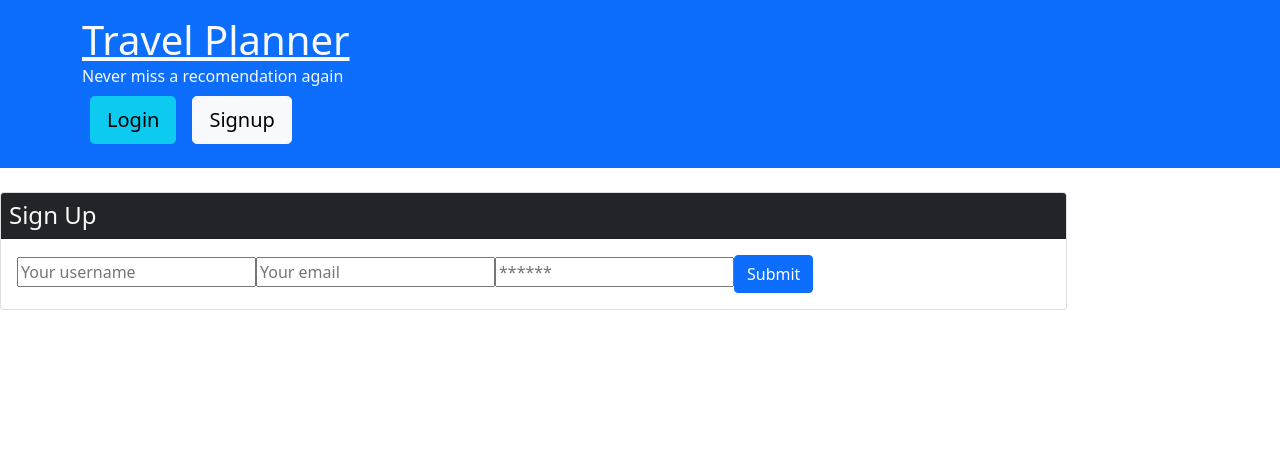
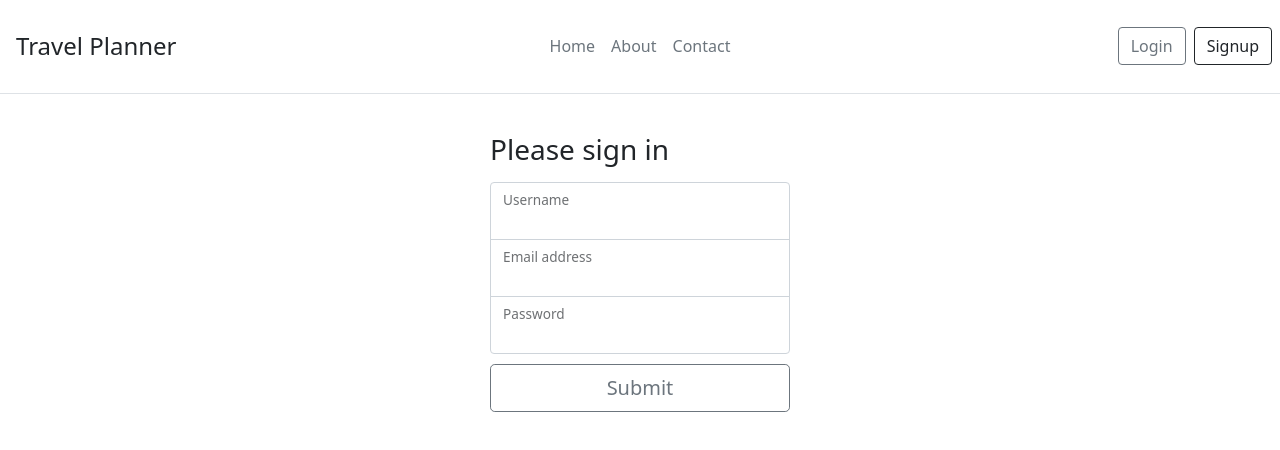
Before and after one commit to jgray33/travel-planner, a React (Create React App) app in the folder client/: page /signup in a window 1280 px wide. Shown: the top 450 px of the page. Built offline with nearby package versions, Linux system fonts and the light colour scheme.

Commit message:
Updated login and signup form

```diff
--- a/client/src/components/Header.js
+++ b/client/src/components/Header.js
@@ -9,38 +9,90 @@ const Header = () => {
     Auth.logout();
   };
   return (
-    <header className="bg-primary text-light mb-4 py-3 flex-row align-center">
-      <div className="container flex-row justify-space-between-lg justify-center align-center">
-        <div>
-          <Link className="text-light" to="/">
-            <h1 className="m-0">Travel Planner</h1>
-          </Link>
-          <p className="m-0">Never miss a recomendation again</p>
-        </div>
-        <div>
+    // <header className="bg-primary text-light mb-4 py-3 flex-row align-center">
+    //   <div className="container flex-row justify-space-between-lg justify-center align-center">
+    //     <div className="col-md-6">
+    //       <Link className="text-light" to="/">
+    //         <h1 className="m-0">Travel Planner</h1>
+    //       </Link>
+    //       <p className="m-0">Never miss a recomendation again</p>
+    //     </div>
+    // <div className="">
+    //   {Auth.loggedIn() ? (
+    //     <>
+    //       <Link
+    //         className="btn btn-lg btn-info m-2"
+    //         to={`/users/${Auth.getUser().data.username}`}
+    //       >
+    //         {Auth.getUser().data.username.toUpperCase()}'s trips
+    //       </Link>
+    //       <button className="btn btn-lg btn-light m-2" onClick={logout}>
+    //         Logout
+    //       </button>
+    //     </>
+    //   ) : (
+    //     <>
+    //       <Link className="btn btn-lg btn-info m-2" to="/login">
+    //         Login
+    //       </Link>
+    //       <Link className="btn btn-lg btn-light m-2" to="/signup">
+    //         Signup
+    //       </Link>
+    //     </>
+    //   )}
+    // </div>
+    //   </div>
+    // </header>
+    //
+    <header className="d-flex flex-wrap align-items-center justify-content-center justify-content-md-between py-3 mb-4 border-bottom">
+      <a
+        href="/"
+        className="d-flex align-items-center col-md-3 mb-2 mb-md-0 text-dark text-decoration-none"
+      >
+        <h1 className="bi m-3 fs-4">Travel Planner</h1>
+      </a>
+
+      <ul className="nav col-12 col-md-auto mb-2 justify-content-center mb-md-0">
+        <li>
+          <a href="#" className="nav-link px-2 link-secondary">
+            Home
+          </a>
+        </li>
+        <li>
+          <a href="#" className="nav-link px-2 link-secondary">
+            About
+          </a>
+        </li>
+        <li>
+          <a href="#" className="nav-link px-2 link-secondary">
+            Contact
+          </a>
+        </li>
+      </ul>
+
+      <div className="col-md-3 text-end">
         {Auth.loggedIn() ? (
           <>
             <Link
-                className="btn btn-lg btn-info m-2"
+              className="btn btn-outline-secondary me-2"
               to={`/users/${Auth.getUser().data.username}`}
             >
               {Auth.getUser().data.username.toUpperCase()}'s trips
             </Link>
-              <button className="btn btn-lg btn-light m-2" onClick={logout}>
+            <button className="btn btn-outline-dark me-2" onClick={logout}>
               Logout
             </button>
           </>
         ) : (
           <>
-              <Link className="btn btn-lg btn-info m-2" to="/login">
+            <Link className="btn btn-outline-secondary me-2" to="/login">
               Login
             </Link>
-              <Link className="btn btn-lg btn-light m-2" to="/signup">
+            <Link className="btn btn-outline-dark me-2" to="/signup">
               Signup
             </Link>
           </>
         )}
-        </div>
       </div>
     </header>
   );
--- a/client/src/index.css
+++ b/client/src/index.css
@@ -1,13 +1,53 @@
 body {
   margin: 0;
-  font-family: -apple-system, BlinkMacSystemFont, 'Segoe UI', 'Roboto', 'Oxygen',
-    'Ubuntu', 'Cantarell', 'Fira Sans', 'Droid Sans', 'Helvetica Neue',
+  font-family: -apple-system, BlinkMacSystemFont, "Segoe UI", "Roboto", "Oxygen",
+    "Ubuntu", "Cantarell", "Fira Sans", "Droid Sans", "Helvetica Neue",
     sans-serif;
   -webkit-font-smoothing: antialiased;
   -moz-osx-font-smoothing: grayscale;
 }
 
 code {
-  font-family: source-code-pro, Menlo, Monaco, Consolas, 'Courier New',
+  font-family: source-code-pro, Menlo, Monaco, Consolas, "Courier New",
     monospace;
 }
+
+.form-signup-login {
+  max-width: 330px;
+  padding: 15px;
+}
+
+.form-signup-login .form-floating:focus-within {
+  z-index: 2;
+}
+
+.form-signup input[type="text"] {
+  margin-bottom: -1px;
+  border-bottom-right-radius: 0;
+  border-bottom-left-radius: 0;
+}
+.form-signup input[type="email"] {
+  margin-bottom: -1px;
+  border-top-left-radius: 0;
+  border-top-right-radius: 0;
+  border-bottom-right-radius: 0;
+  border-bottom-left-radius: 0;
+}
+
+.form-signup input[type="password"] {
+  margin-bottom: 10px;
+  border-top-left-radius: 0;
+  border-top-right-radius: 0;
+}
+
+.form-login input[type="email"] {
+  margin-bottom: -1px;
+  border-bottom-right-radius: 0;
+  border-bottom-left-radius: 0;
+}
+
+.form-login input[type="password"] {
+  margin-bottom: 10px;
+  border-top-left-radius: 0;
+  border-top-right-radius: 0;
+}
--- a/client/src/pages/Login.js
+++ b/client/src/pages/Login.js
@@ -1,12 +1,12 @@
-import React, { useState } from 'react';
-import { Link } from 'react-router-dom';
-import { useMutation } from '@apollo/client';
-import { LOGIN_USER } from '../utils/mutations';
+import React, { useState } from "react";
+import { Link } from "react-router-dom";
+import { useMutation } from "@apollo/client";
+import { LOGIN_USER } from "../utils/mutations";
 
-import Auth from '../utils/auth';
+import Auth from "../utils/auth";
 
 const Login = (props) => {
-  const [formState, setFormState] = useState({ email: '', password: '' });
+  const [formState, setFormState] = useState({ email: "", password: "" });
   const [login, { error, data }] = useMutation(LOGIN_USER);
 
   // update state based on form input changes
@@ -35,45 +35,47 @@ const Login = (props) => {
 
     // clear form values
     setFormState({
-      email: '',
-      password: '',
+      email: "",
+      password: "",
     });
   };
 
-
-
   return (
-    <main className="flex-row justify-center mb-4">
-      <div className="col-12 col-lg-10">
-        <div className="card">
-          <h4 className="card-header bg-dark text-light p-2">Login</h4>
-          <div className="card-body">
+    <div>
+      <div className="form-signup-login form-login w-100 m-auto">
         {data ? (
           <p>
-                Success! You may now head{' '}
-                <Link to="/">back to the homepage.</Link>
+            Success! You may now head <Link to="/">back to the homepage.</Link>
           </p>
         ) : (
           <form onSubmit={handleFormSubmit}>
+            <h2 className="h3 mb-3 fw-normal">Please login</h2>
+
+            <div className="form-floating">
               <input
-                  className="form-input"
-                  placeholder="Your email"
+                type="email"
+                className="form-control"
+                id="email"
                 name="email"
-                  type="email"
                 value={formState.email}
                 onChange={handleChange}
               />
+              <label htmlFor="email">Email address</label>
+            </div>
+
+            <div className="form-floating">
               <input
-                  className="form-input"
-                  placeholder="******"
+                type="password"
+                className="form-control"
+                id="password"
                 name="password"
-                  type="password"
                 value={formState.password}
                 onChange={handleChange}
               />
+              <label htmlFor="password">Password</label>
+            </div>
             <button
-                  className="btn btn-block btn-primary"
-                  style={{ cursor: 'pointer' }}
+              className="w-100 btn btn-lg btn-outline-secondary"
               type="submit"
             >
               Submit
@@ -82,14 +84,10 @@ const Login = (props) => {
         )}
 
         {error && (
-              <div className="my-3 p-3 bg-danger text-white">
-                {error.message}
-              </div>
+          <div className="my-3 p-3 bg-danger text-white">{error.message}</div>
         )}
       </div>
     </div>
-      </div>
-    </main>
   );
 };
 
--- a/client/src/pages/Signup.js
+++ b/client/src/pages/Signup.js
@@ -1,16 +1,16 @@
-import React, { useState } from 'react';
-import { Link } from 'react-router-dom';
+import React, { useState } from "react";
+import { Link } from "react-router-dom";
 
-import { useMutation } from '@apollo/client';
-import { ADD_USER } from '../utils/mutations';
+import { useMutation } from "@apollo/client";
+import { ADD_USER } from "../utils/mutations";
 
-import Auth from '../utils/auth';
+import Auth from "../utils/auth";
 
 const Signup = () => {
   const [formState, setFormState] = useState({
-    username: '',
-    email: '',
-    password: '',
+    username: "",
+    email: "",
+    password: "",
   });
   const [addUser, { error, data }] = useMutation(ADD_USER);
 
@@ -39,45 +39,52 @@ const Signup = () => {
   };
 
   return (
-    <main className="flex-row justify-center mb-4">
-      <div className="col-12 col-lg-10">
-        <div className="card">
-          <h4 className="card-header bg-dark text-light p-2">Sign Up</h4>
-          <div className="card-body">
+    <div className="form-signup-login form-signup w-100 m-auto">
       {data ? (
         <p>
-                Success! You may now head{' '}
-                <Link to="/">back to the homepage.</Link>
+          Success! You may now head <Link to="/">back to the homepage.</Link>
         </p>
       ) : (
         <form onSubmit={handleFormSubmit}>
+          <h2 className="h3 mb-3 fw-normal">Please sign in</h2>
+
+          <div className="form-floating">
             <input
-                  className="form-input"
-                  placeholder="Your username"
+              type="text"
+              className="form-control"
+              id="username"
               name="username"
-                  type="text"
               value={formState.name}
               onChange={handleChange}
             />
+            <label htmlFor="username">Username</label>
+          </div>
+
+          <div className="form-floating">
             <input
-                  className="form-input"
-                  placeholder="Your email"
+              type="email"
+              className="form-control"
+              id="email"
               name="email"
-                  type="email"
               value={formState.email}
               onChange={handleChange}
             />
+            <label htmlFor="email">Email address</label>
+          </div>
+
+          <div className="form-floating">
             <input
-                  className="form-input"
-                  placeholder="******"
+              type="password"
+              className="form-control"
+              id="password"
               name="password"
-                  type="password"
               value={formState.password}
               onChange={handleChange}
             />
+            <label htmlFor="password">Password</label>
+          </div>
           <button
-                  className="btn btn-block btn-primary"
-                  style={{ cursor: 'pointer' }}
+            className="w-100 btn btn-lg btn-outline-secondary"
             type="submit"
           >
             Submit
@@ -86,14 +93,9 @@ const Signup = () => {
       )}
 
       {error && (
-              <div className="my-3 p-3 bg-danger text-white">
-                {error.message}
-              </div>
+        <div className="my-3 p-3 bg-danger text-white">{error.message}</div>
       )}
     </div>
-        </div>
-      </div>
-    </main>
   );
 };
 
```
Lines whose indentation alone changed are shown as unchanged.
